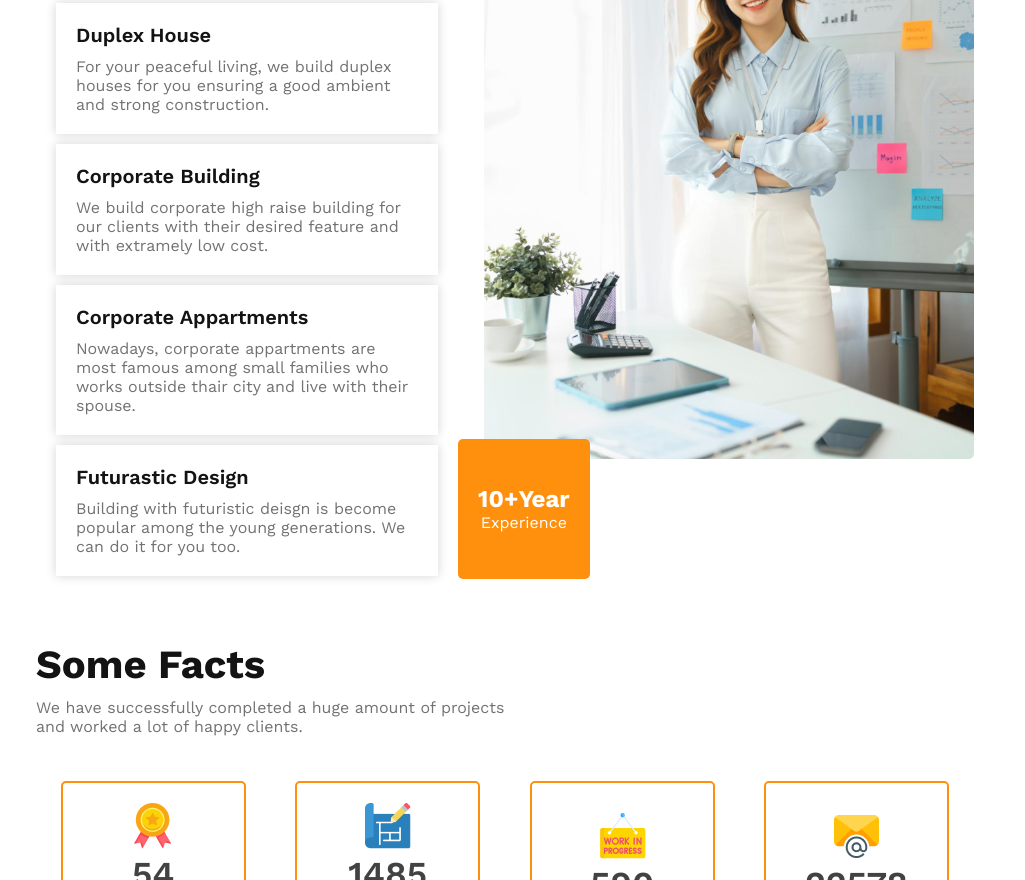
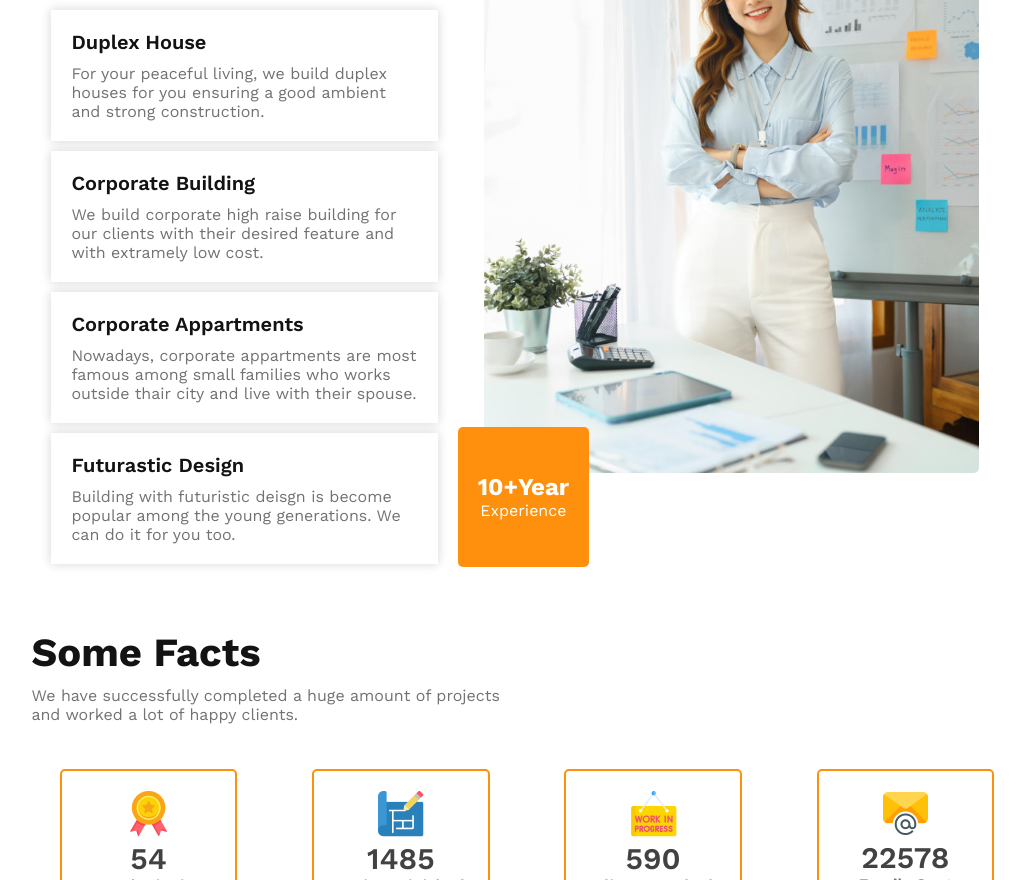
Before and after one commit to onlyyasad/assignment-2, a plain HTML site: page index.html in a window 1280 px wide. Shown: the part 1920-2800 px from the top of the page, without its empty margins (135-1160 px from the left). Drawn offline with nearby package versions, Linux system fonts and the light colour scheme.

Commit message:
basic final

```diff
--- a/index.html
+++ b/index.html
@@ -179,7 +179,8 @@
                 </div>
             </div>
             <div class="facts-box-container">
-                <div class="facts-box">
+                <div class="facts-box-1 box-size">
+                    <div class="facts-box anim-1">
                         <div>
                             <img src="images/icons/ribon.png" alt="">
                         </div>
@@ -190,7 +191,10 @@
                             <p>Award Winnings</p>
                         </div>
                     </div>
-                <div class="facts-box">
+
+                </div>
+                <div class="facts-box-2 box-size">
+                    <div class="facts-box anim-2">
                         <div>
                             <img src="images/icons/projects.png" alt="">
                         </div>
@@ -201,7 +205,9 @@
                             <p>Project Finished</p>
                         </div>
                     </div>
-                <div class="facts-box">
+                </div>
+                <div class="facts-box-3 box-size">
+                    <div class="facts-box anim-3">
                         <div>
                             <img src="images/icons/customers.png" alt="">
                         </div>
@@ -212,7 +218,9 @@
                             <p>Clients Worked</p>
                         </div>
                     </div>
-                <div class="facts-box">
+                </div>
+                <div class="facts-box-4 box-size">
+                    <div class="facts-box anim-4">
                         <div>
                             <img src="images/icons/email.png" alt="">
                         </div>
@@ -224,8 +232,13 @@
                         </div>
                     </div>
                 </div>
+            </div>
 
         </section>
+
+        <!-- ------------------------------------------
+            Extra Section: This is Experts Area
+        ------------------------------------------- -->
         <section class="experts-container">
 
             <div class="experts-header">
@@ -284,9 +297,11 @@
             </div>
 
         </section>
+
         <!-- ------------------------------------------
             This is Sponsors Area
         ------------------------------------------- -->
+
         <section class="sponsors-container">
             <div class="sponsors-header">
                 <div>
--- a/styles/style.css
+++ b/styles/style.css
@@ -8,7 +8,7 @@ body {
 
 header {
     background: rgba(255, 144, 14, 0.1);
-    padding: 50px 162px;
+    padding: 50px 12.5%;
 
 }
 
@@ -70,7 +70,7 @@ header {
 }
 
 .banner-title-info {
-    padding: 0 130px;
+    padding: 0 13%;
     margin-bottom: 25px;
 }
 
@@ -120,7 +120,7 @@ header {
 ==================================================== */
 main {
     max-width: 1366px;
-    padding: 50px 171px;
+    padding: 50px 13%;
     margin: 40px 0 60px 0;
 }
 
@@ -316,37 +316,52 @@ Some Facts Styles
 .facts-box-container {
     display: flex;
     justify-content: space-between;
-    width: 100%;
+    gap: 10px;
+    width: 94%;
 }
 
-.facts-box {
+.facts-box-container > div{
+    margin: 0;
+}
+
+.box-size{
+    width: 15%;
+}
+.facts-box{
+    border: 2px solid #FF900E;
+    border-radius: 5px;
+    width: 100%;
+    padding: 20px;
     display: flex;
     flex-direction: column;
     justify-content: center;
     align-items: center;
-    border: 2px solid #FF900E;
-    border-radius: 5px;
-    width: 15%;
-    padding: 20px;
+    transition: transform 1s linear;
 }
 
 .facts-box h3 {
     font-weight: 600;
-    font-size: 35px;
+    font-size: 30px;
     color: #424242;
 }
 
 .facts-box p {
     font-weight: 600;
-    font-size: 18px;
+    font-size: 16px;
     color: #727272;
 }
 
-.facts-box:hover {
-    background-color: #FF900E;
-    color: #FFFFFF;
-    border: 2px solid #FF900E;
-    border-radius: 5px;
+.facts-box-1:hover .anim-1{
+    transform: translateX(15%)
+}
+.facts-box-2:hover .anim-2{
+    transform: translateX(15%)
+}
+.facts-box-3:hover .anim-3{
+    transform: translateX(15%)
+}
+.facts-box-4:hover .anim-4{
+    transform: translateX(15%)
 }
 
 /* ----------------------------------------------------
```
Lines whose indentation alone changed are shown as unchanged.
